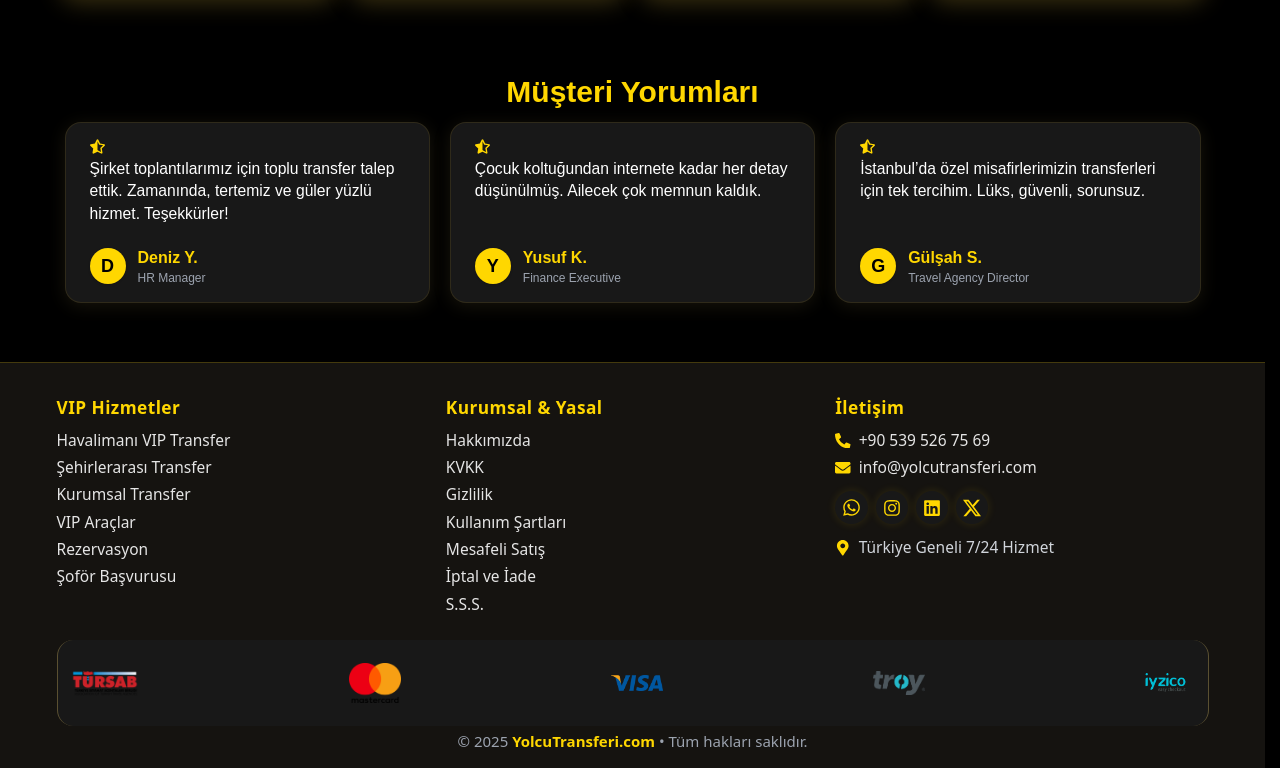
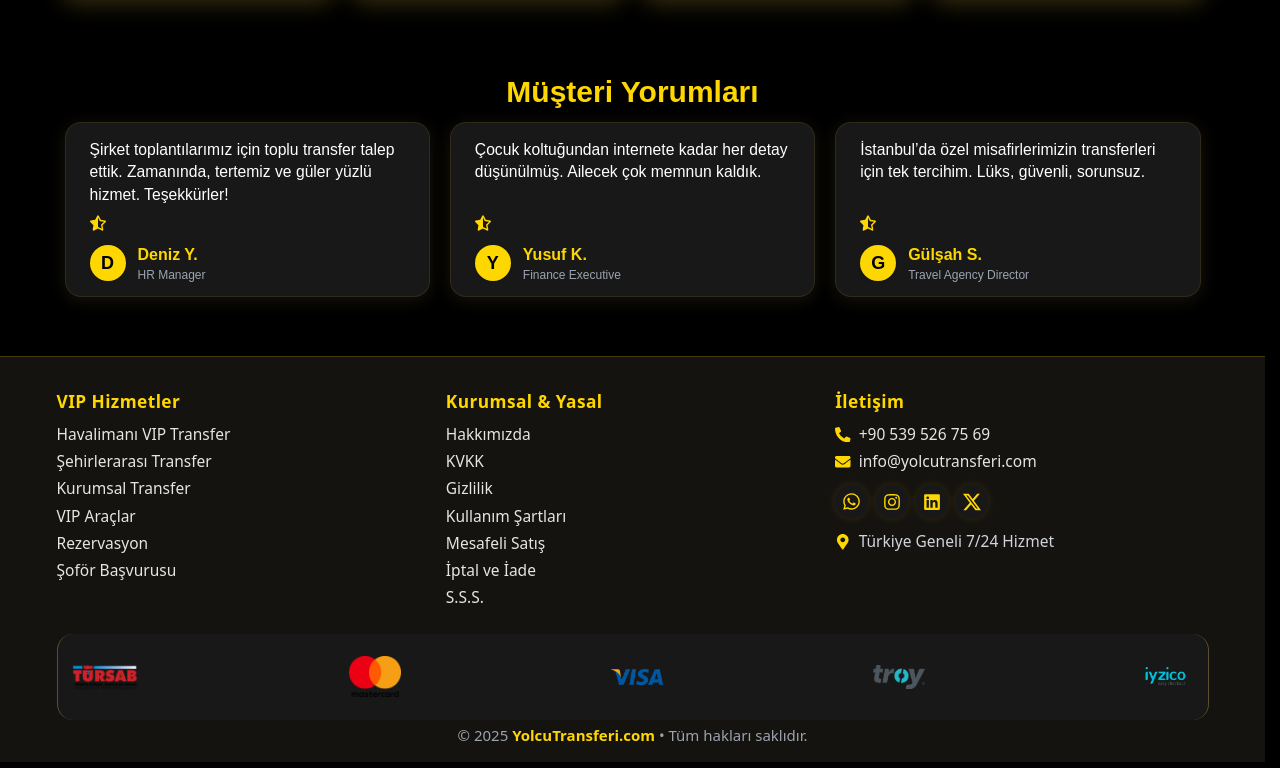
Before and after one commit to haliltayfur/yolcutransferi, a Next.js app: page / in a window 1280 px wide. Shown: the part 2737-3505 px from the top of the page. Built offline with nearby package versions, Linux system fonts and the light colour scheme.

Commit message:
Update TestimonialsSlider.jsx

```diff
--- a/components/TestimonialsSlider.jsx
+++ b/components/TestimonialsSlider.jsx
@@ -16,11 +16,19 @@ function useIsMobile() {
   return isMobile;
 }
 
-// En uzun yorumu bul (güvenli)
+// En uzun yorumu bul, fazladan boşluk ekle
 const maxLen =
   Array.isArray(testimonials) && testimonials.length > 0
     ? testimonials.reduce((max, t) => (t.comment.length > max ? t.comment.length : max), 0)
     : 0;
+
+const getPaddedComment = (comment) => {
+  // Kısa yorumlara fazladan satır ekle, her kutunun metin yüksekliği aynı olsun
+  const maxLines = Math.ceil(maxLen / 32) + 1;
+  const currentLines = Math.ceil(comment.length / 32);
+  const lineDiff = maxLines - currentLines;
+  return comment + "\n".repeat(lineDiff > 0 ? lineDiff : 0);
+};
 
 export default function TestimonialsSlider() {
   const [testimonialIndex, setTestimonialIndex] = useState(0);
@@ -50,11 +58,11 @@ export default function TestimonialsSlider() {
     ];
   };
 
-  // Kutu yüksekliğini en uzun yoruma göre sabitle, fazladan boşluk bırak
+  // Kutunun yüksekliği tam sabit!
   const charPerLine = 32;
   const lineCount = Math.ceil(maxLen / charPerLine) + 1;
   const pxPerLine = 23;
-  const minHeight = 55 + lineCount * pxPerLine;
+  const minHeight = 60 + lineCount * pxPerLine;
 
   return (
     <section className="w-full max-w-6xl mx-auto py-7 mb-3 px-2 flex flex-col items-center">
@@ -68,29 +76,32 @@ export default function TestimonialsSlider() {
             className="bg-[#181818] border border-gold/20 rounded-2xl px-6 py-4 shadow flex flex-col justify-between max-w-sm w-full transition-all"
             style={{
               minHeight,
+              maxHeight: minHeight,
               boxShadow: "0 3px 18px #bfa65820",
-              display: "flex"
+              display: "flex",
+              whiteSpace: "pre-line" // Satır sonu karakterini uygula!
             }}
           >
-            {/* YILDIZLAR */}
-            <div className="flex items-center mb-1">
-              {[...Array(Number.isFinite(item.stars) && item.stars > 0 ? Math.floor(item.stars) : 0)].map((_, i) => (
-                <FaStar key={i} className="text-gold" size={16} />
-              ))}
-              {item.stars % 1 !== 0 && <FaStarHalfAlt className="text-gold" size={15} />}
-            </div>
             {/* YORUM */}
             <p
-              className="text-[0.98rem] font-medium mb-3 flex-1"
+              className="text-[0.98rem] font-medium mb-2 flex-1"
               style={{
                 lineHeight: "1.45em",
-                textAlign: "left"
+                textAlign: "left",
+                whiteSpace: "pre-line",
               }}
             >
-              {item.comment}
+              {getPaddedComment(item.comment)}
             </p>
+            {/* YILDIZLAR */}
+            <div className="flex items-center mb-2">
+              {[...Array(Number.isFinite(item.stars) && item.stars > 0 ? Math.floor(item.stars) : 0)].map((_, i) => (
+                <FaStar key={i} className="text-gold" size={18} />
+              ))}
+              {item.stars % 1 !== 0 && <FaStarHalfAlt className="text-gold" size={16} />}
+            </div>
             {/* AVATAR ve İSİM */}
-            <div className="flex items-center gap-3 mt-2">
+            <div className="flex items-center gap-3 mt-1">
               <div className="w-9 h-9 rounded-full bg-gold text-black flex items-center justify-center text-lg font-bold shadow">
                 {item.avatar}
               </div>
```
